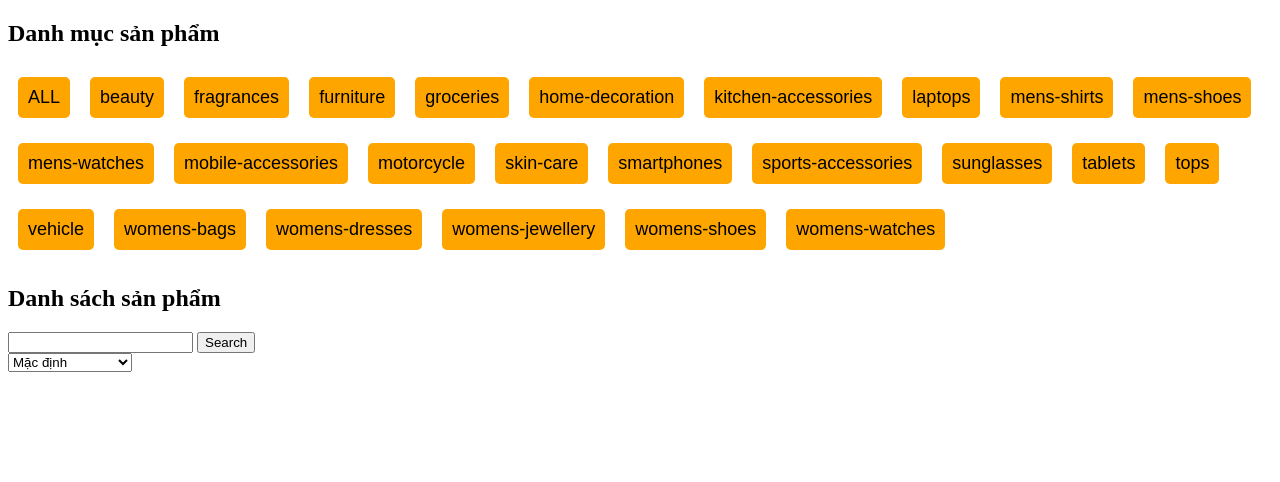
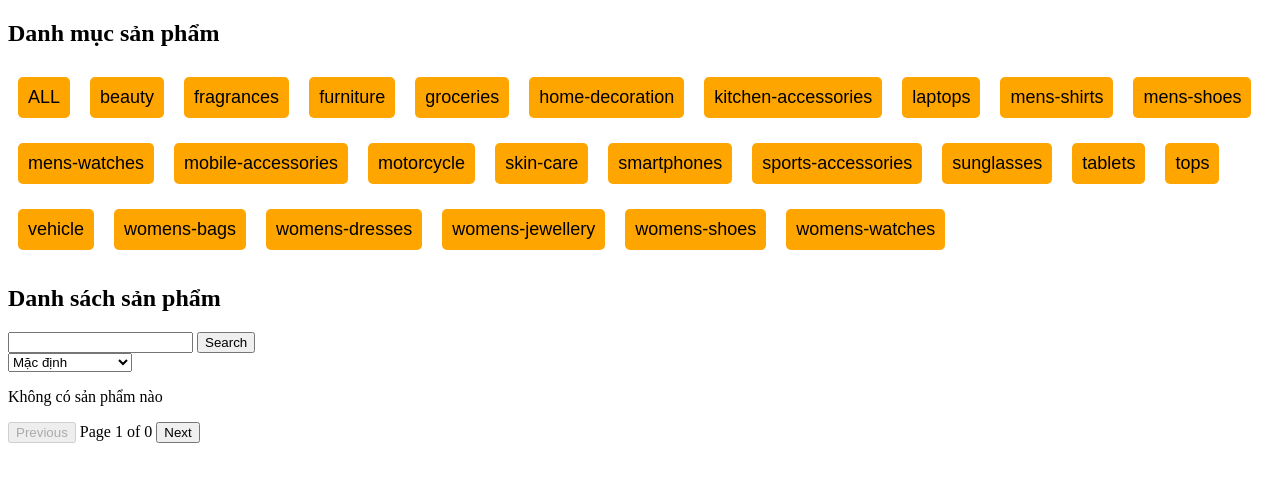
Before and after one commit to nhuanld17/PRODUCT-LIST, a website with bundled scripts: page index.html in a window 1280 px wide. Both pictures are taken after a click on the button "tablets". Built offline with nearby package versions, Linux system fonts and the light colour scheme; data requests are answered from the project's data file.

Commit message:
Complete paginating for list of products

```diff
--- a/index.html
+++ b/index.html
@@ -47,6 +47,10 @@
         </div>
     </div>
 
+    <div id="pagination">
+        <!-- Nút phân trang sẽ được hiển thị ở đây -->
+    </div>
+
     <script type="module" src="./js/category.js"></script>
     <script type="module" src="./js/product.js"></script>
 </body>
--- a/js/category.js
+++ b/js/category.js
@@ -32,7 +32,7 @@ fetchAPI(API_CATEGORY)
     categoryButtons.forEach(categoryButton => {
         categoryButton.addEventListener("click", () => {
             params.category = categoryButton.textContent.trim();
-            console.log(params.category);
+            params.currentPage = 1;
             drawProduct();
         })
     });
--- a/js/drawProduct.js
+++ b/js/drawProduct.js
@@ -50,10 +50,13 @@ export const drawProduct = async () => {
         });
     }
 
-
+    // Phân trang nè
+    const startIndex = (params.currentPage - 1) * params.itemsPerPage;
+    const endIndex = startIndex + params.itemsPerPage;
+    const paginatedProducts = filteredProducts.slice(startIndex, endIndex);
 
     // Hiển thị sản phẩm
-    let htmls = filteredProducts.map((product) => {
+    let htmls = paginatedProducts.map((product) => {
         return `
             <div class="product__item">
                 <div class="product__image">
@@ -73,5 +76,33 @@ export const drawProduct = async () => {
         `;
     });
 
-    product.innerHTML = htmls.join("");
+    product.innerHTML = htmls.join("") || "<p>Không có sản phẩm nào</p>";
+
+    // Hiển thị nút phân trang
+    const totalPages = Math.ceil(filteredProducts.length / params.itemsPerPage);
+    const paginations = document.getElementById("pagination");
+    paginations.innerHTML = `
+        <button ${params.currentPage === 1 ? "disabled" : ""} id = "prevPage">Previous</button>
+        <span>Page ${params.currentPage} of ${totalPages}</span>
+        <button ${params.currentPage === totalPages ? "disabled" : ""} id = "nextPage">Next</button>
+    `;
+
+    // Thêm sự kiện cho nút phân trang
+    const prevPageButton = document.getElementById("nextPage");
+    console.log(prevPageButton);
+    prevPageButton.addEventListener("click", () => {
+        if (params.currentPage < totalPages) {
+            params.currentPage++;
+            drawProduct();
         }
+    })
+
+    const nextPageButton = document.getElementById("prevPage");
+    console.log(nextPageButton);
+    nextPageButton.addEventListener("click", () => {
+        if(params.currentPage > 1){
+            params.currentPage--;
+            drawProduct();
+        }
+    })
+}
--- a/js/product.js
+++ b/js/product.js
@@ -9,6 +9,7 @@ const inputSearch = document.querySelector("#search input");
 
 const handleSearch = () => {
     params.q = inputSearch.value.trim();
+    params.currentPage = 1;
     drawProduct();
 }
 
@@ -35,5 +36,6 @@ filter.addEventListener("change", (e) => {
         default:
             break;
     }
+    params.currentPage = 1;
     drawProduct();
 })
--- a/js/variable.js
+++ b/js/variable.js
@@ -2,4 +2,6 @@ export let params = {
     q: "",
     sortField: "default",
     category: "ALL",
+    currentPage: 1,
+    itemsPerPage: 5
 }
```
Lines whose indentation alone changed are shown as unchanged.
